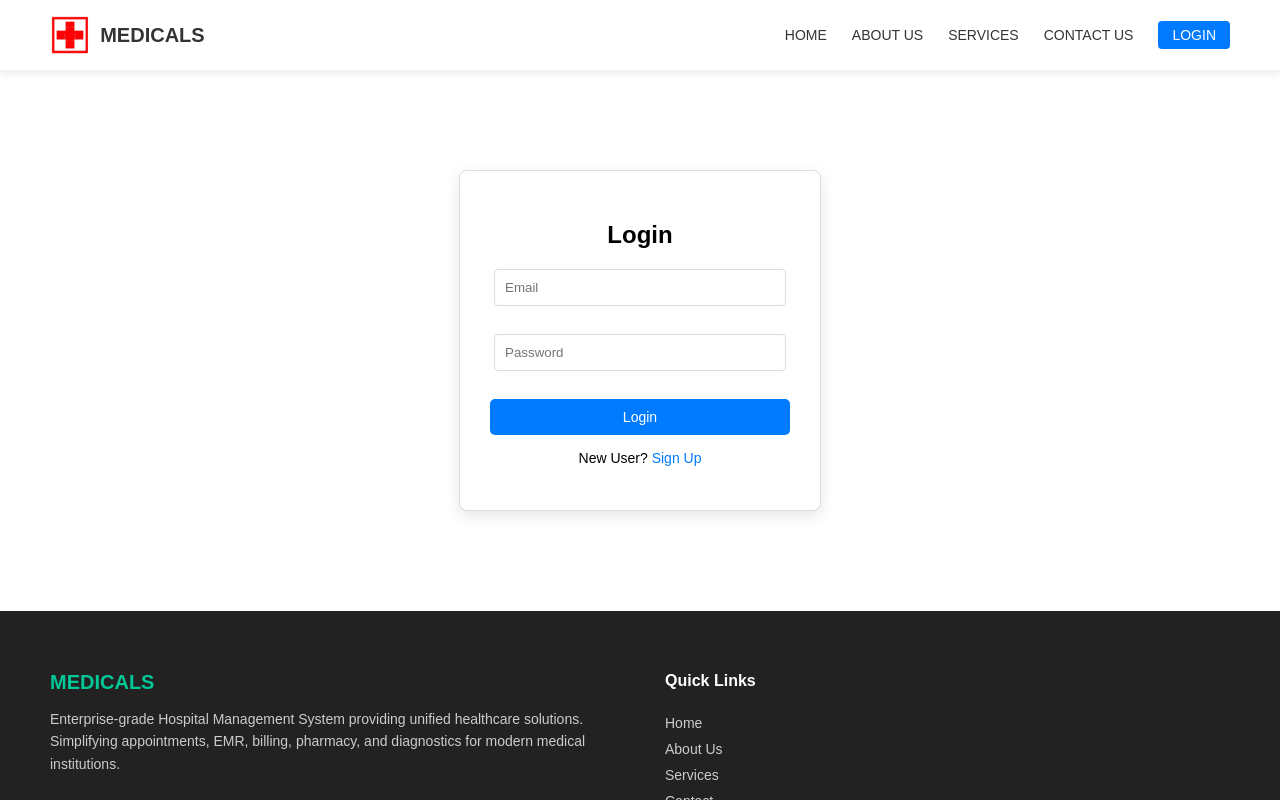
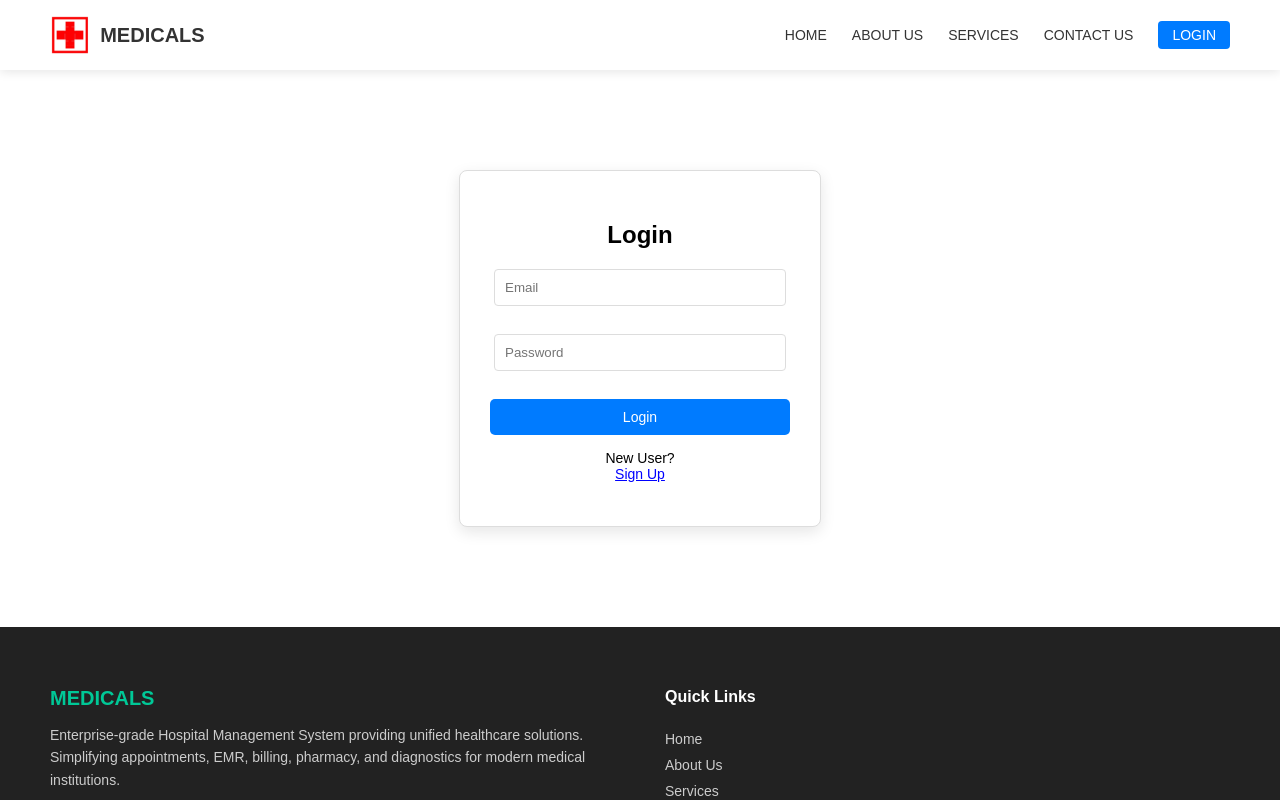
Before and after one commit to AnandJ2006/Frontend-Hospital-Management-System-, a React (Create React App) app: page / in a window 1280 px wide. Both pictures are taken after a click on the link "LOGIN". Shown: the top 800 px of the page. Built offline with nearby package versions, Linux system fonts and the light colour scheme.

Commit message:
build file changes

```diff
--- a/src/pages/Login.jsx
+++ b/src/pages/Login.jsx
@@ -70,14 +70,21 @@ const Login = ({ setCurrentPage }) => {
       </form>
 
       <p>
-        New User?{' '}
-        <a
-          onClick={() => setCurrentPage('signup')}
-          style={{ cursor: 'pointer' }}
-        >
-          Sign Up
-        </a>
-      </p>
+  New User?{' '}
+  <button
+    onClick={() => setCurrentPage('signup')}
+    style={{
+      background: 'none',
+      border: 'none',
+      color: 'blue',
+      textDecoration: 'underline',
+      cursor: 'pointer',
+      padding: 0
+    }}
+  >
+    Sign Up
+  </button>
+</p>
     </div>
   );
 };
```
